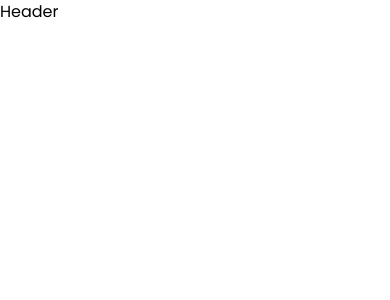
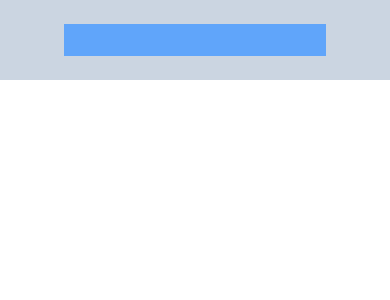
Before and after one commit to codingEzio/project-fooddelivery-app, a React (Create React App) app: page / in a window 390 px wide. Shown: the top 300 px of the page. Built offline with nearby package versions, Linux system fonts and the light colour scheme.

Commit message:
feat: Responsive header (added color for distinction)

```diff
--- a/src/components/Header.jsx
+++ b/src/components/Header.jsx
@@ -1,7 +1,15 @@
-import React from "react";
+import React from 'react';
 
 const Header = () => {
-  return <div>Header</div>;
+  return (
+    <div className="fixed z-50 w-screen bg-slate-300 p-6 px-16">
+      {/* Desktop and Tablet */}
+      <div className="hidden md:flex w-full h-full bg-red-600 p-4"></div>
+
+      {/* Mobile */}
+      <div className="flex md:hidden w-full h-full bg-blue-400 p-4"></div>
+    </div>
+  );
 };
 
 export default Header;
```
